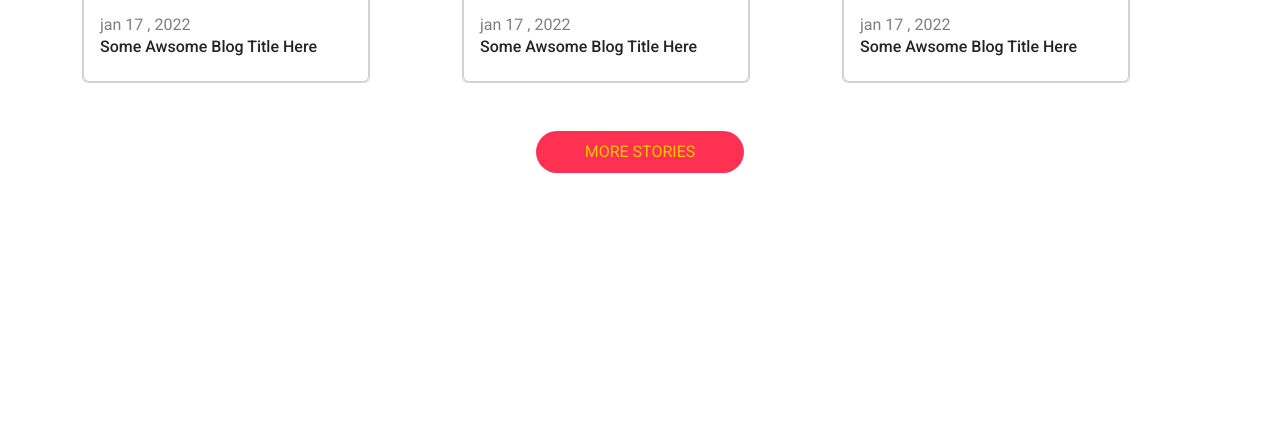
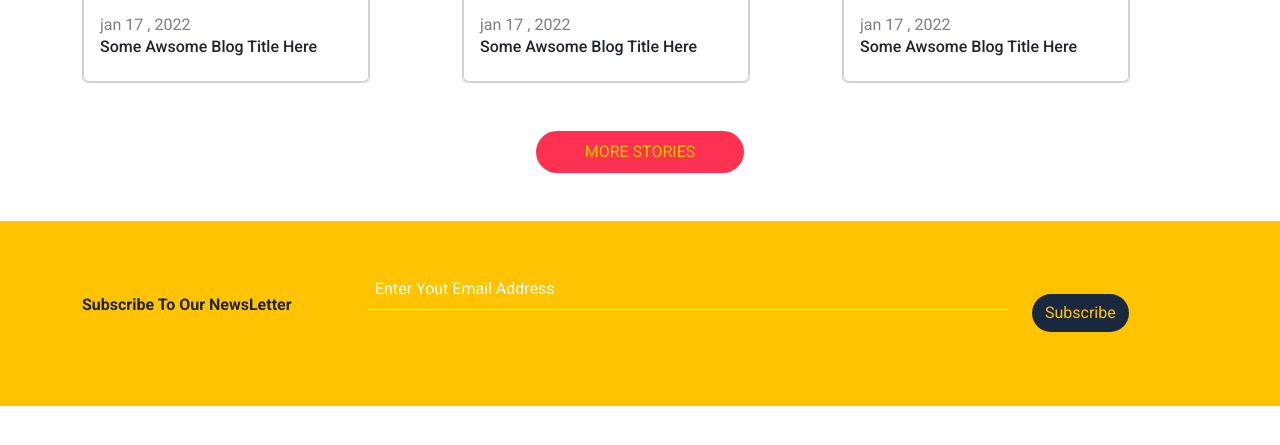
Before and after one commit to Aljazzarr/bondi, a plain HTML site: page index.html in a window 1280 px wide. Shown: the part 4946-5391 px from the top of the page. Drawn offline with Linux system fonts and the light colour scheme.

Commit message:
subscribe

```diff
--- a/css/bondi.css
+++ b/css/bondi.css
@@ -148,3 +148,22 @@ body {
   background-color: var(--dark);
 }
 /* End project  */
+/* Start subscribe */
+.subscribe {
+  background-color: var(--yello);
+}
+.subscribe input[type="text"] {
+  border: none;
+  border-bottom: 1px solid white;
+}
+.subscribe input[type="text"]:focus {
+  outline: none;
+}
+.subscribe ::placeholder {
+  color: white;
+}
+.subscribe input[type="submit"] {
+  background-color: var(--dark);
+  color: var(--yello);
+}
+/* End subscribe */
--- a/index.html
+++ b/index.html
@@ -387,10 +387,26 @@
     <!-- Start subscribe -->
     <div class="subscribe pt-5 pb-5 text-center text-md-start">
       <div class="container">
-        <form action="" class="row"></form>
+        <form action="" class="row align-items-center">
+          <div class="col-md-6 col-lg-3">
+            <div class="fw-bold fs-6 mb-3">Subscribe To Our NewsLetter</div>
+          </div>
+          <div class="col-md-6 col-lg-7 mb-5">
+            <input
+              class="w-100 text-light bg-transparent p-2"
+              type="text"
+              placeholder="Enter Yout Email Address"
+            />
+          </div>
+          <div class="col-md-6 col-lg-2">
+            <input class="btn rounded-pill" type="submit" value="Subscribe" />
+          </div>
+        </form>
       </div>
     </div>
     <!-- End subscribe -->
+    <!-- start footer -->
+    <!-- End footer -->
 
     <script src="js/bootstrap.bundle.min.js"></script>
     <script src="js/all.min.js"></script>
```
